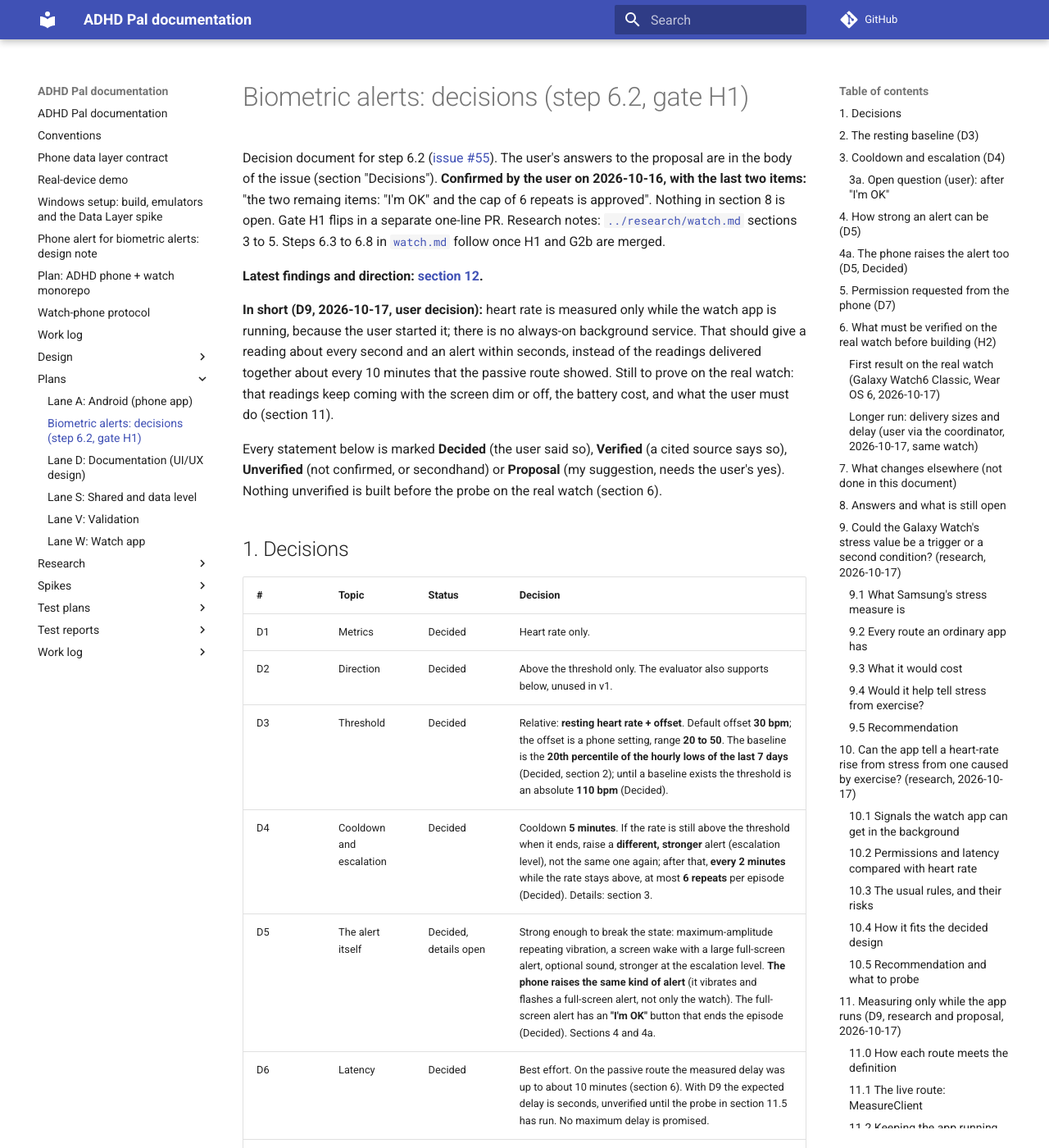
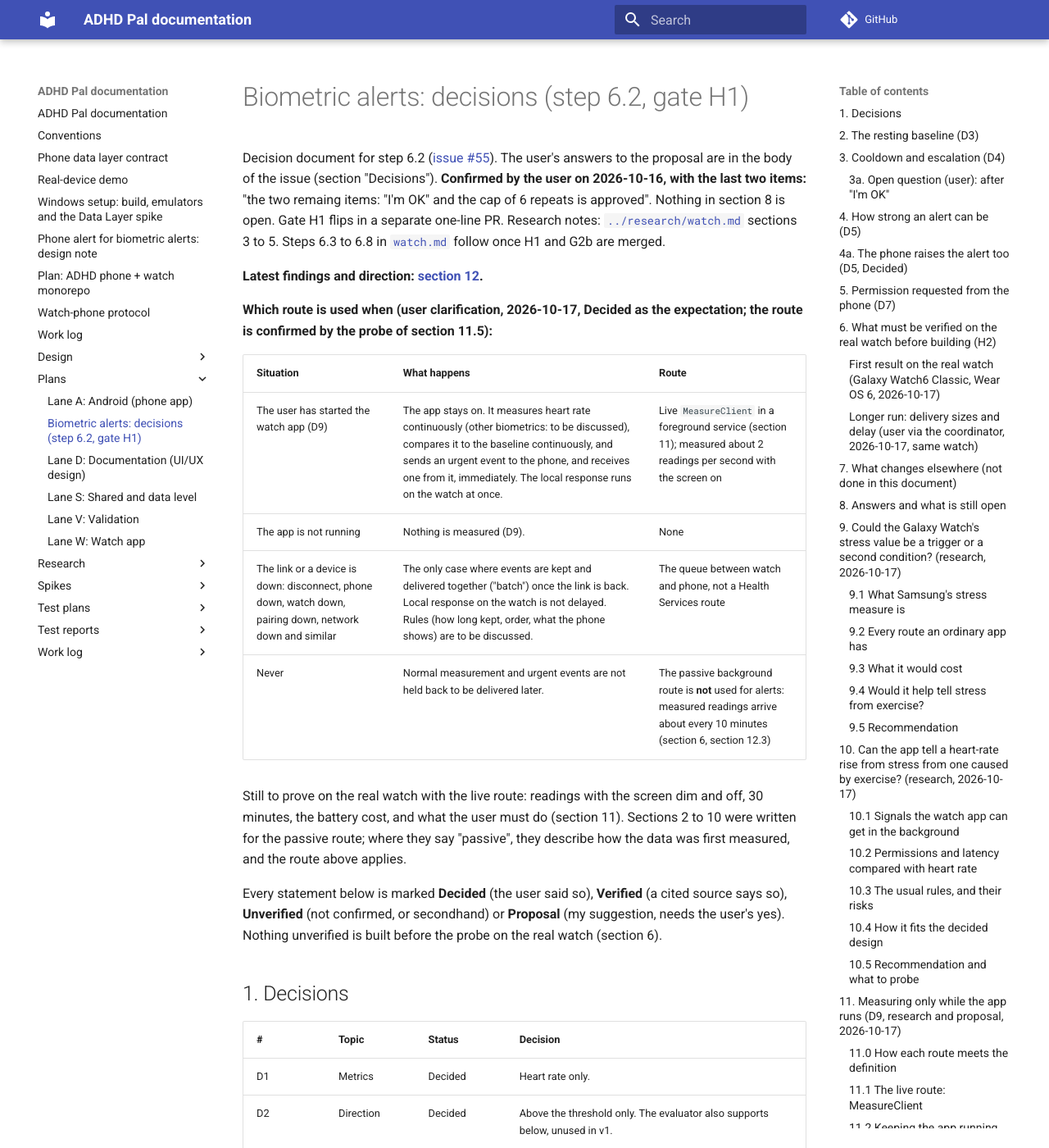
Before and after one commit to shlomoa/my-adhd-pal, an MkDocs documentation site: the page built from docs/plans/biometrics.md, in a window 1280 px wide and 1400 px high. Shown: the whole window at 82% size. Built offline with MkDocs 1.6.1 and Material for MkDocs 9.7.7, drawn with Linux system fonts in a browser that asks for light colours; comment, search, counter and statistics services are not loaded; some of the changed text lies outside the part shown.

Commit message:
Biometrics: which route is used when; align the passive-route wording
Co-Authored-By: Claude Sonnet 5.5 <noreply@anthropic.com>
Claude-Session: https://claude.ai/code/session_01TMxtFMs2xYeSu29sQZPCm1

```diff
--- a/docs/plans/biometrics.md
+++ b/docs/plans/biometrics.md
@@ -8,10 +8,17 @@ separate one-line PR. Research notes: [`../research/watch.md`](../research/watch
 
 **Latest findings and direction: [section 12](#12-findings-and-direction-so-far-2026-10-17).**
 
-**In short (D9, 2026-10-17, user decision):**
-heart rate is measured only while the watch app is running, because the user started it; there is no always-on background service.
-That should give a reading about every second and an alert within seconds, instead of the readings delivered together about every 10 minutes that the passive route showed.
-Still to prove on the real watch: that readings keep coming with the screen dim or off, the battery cost, and what the user must do (section 11).
+**Which route is used when (user clarification, 2026-10-17, Decided as the expectation; the route is confirmed by the probe of section 11.5):**
+
+| Situation | What happens | Route |
+|---|---|---|
+| The user has started the watch app (D9) | The app stays on. It measures heart rate continuously (other biometrics: to be discussed), compares it to the baseline continuously, and sends an urgent event to the phone, and receives one from it, immediately. The local response runs on the watch at once. | Live `MeasureClient` in a foreground service (section 11); measured about 2 readings per second with the screen on |
+| The app is not running | Nothing is measured (D9). | None |
+| The link or a device is down: disconnect, phone down, watch down, pairing down, network down and similar | The only case where events are kept and delivered together ("batch") once the link is back. Local response on the watch is not delayed. Rules (how long kept, order, what the phone shows) are to be discussed. | The queue between watch and phone, not a Health Services route |
+| Never | Normal measurement and urgent events are not held back to be delivered later. | The passive background route is **not** used for alerts: measured readings arrive about every 10 minutes (section 6, section 12.3) |
+
+Still to prove on the real watch with the live route: readings with the screen dim and off, 30 minutes, the battery cost, and what the user must do (section 11).
+Sections 2 to 10 were written for the passive route; where they say "passive", they describe how the data was first measured, and the route above applies.
 
 Every statement below is marked **Decided** (the user said so), **Verified** (a cited source says so), **Unverified** (not
 confirmed, or secondhand) or **Proposal** (my suggestion, needs the user's yes). Nothing unverified is built before the probe
@@ -62,7 +69,7 @@ as measured: readings were delivered together, up to about 600 at a time spannin
   These are secondhand and possibly outdated.
 
 **Baseline (Decided).** The user accepted the baseline as defined here (2026-10-16): "The baseline as you defined it is accepted by me."
-It is derived on the watch from passive samples (no new permission, works without Samsung Health):
+It is derived on the watch from the heart-rate readings of the running app (no new permission, works without Samsung Health):
 
 1. For each hour with at least 3 samples, keep the **median of the lowest 3 consecutive samples**. Keep only these hourly
    numbers (and their timestamps) for the last 7 days: they are a derived statistic, not raw readings, and are never logged
@@ -214,7 +221,7 @@ A short probe (debug-only, 6.4 first task) on the Galaxy Watch6 Classic:
 
 1. `getCapabilitiesAsync()` reports passive `HEART_RATE_BPM`.
 2. Register a passive listener; record arrival times and sample counts with the screen on, off and while the watch sits on a
-   desk, for at least 24 hours. This sets what "best effort" means (D6) and whether the 24-hourly-values baseline in section 2
+   desk, for at least 24 hours (done as far as needed: the results below show the passive route cannot give "immediately"; the live route replaces it, section 11). This sets what "best effort" means (D6) and whether the 24-hourly-values baseline in section 2
    is reachable. If readings arrive only every several minutes, or not at all in the background, the user decides whether
    biometric alerts are still worth building (Samsung may restrict third-party background heart rate:
    [forum thread](https://forum.developer.samsung.com/t/read-heart-rate-every-5-minutes-in-background-service-on-wear-os/34328),
@@ -281,7 +288,7 @@ What this shows (Verified on the device, one watch, wrist state partly unknown):
 | End-episode item phone to watch (path, body, urgent), protocol 1.2 | Shared lane | "I'm OK" on the phone ends the episode on the watch (section 4a) |
 | Phone raises its own alert when an `/alert` arrives: alarm-channel notification, repeating maximum vibration, flashing full-screen alert, level 2 stronger (section 4a) | Android lane | D5 |
 | `EpisodeEvaluator` and `BaselineTracker` (in `:protocol`, `alerts/`): resting-relative threshold, escalation level, episode end (replace the first `AlertEvaluator` with absolute thresholds, deleted) | Watch lane (6.5), tests first (TC-W-086 to 089, 120 to 131, 138) | D3, D4 |
-| Passive listener, baseline store (hourly values), alert activity with full-screen intent, vibration patterns | Watch lane (6.3, 6.4, 6.6) | D5 |
+| Live measure service (section 11), baseline store (hourly values), alert activity with full-screen intent, vibration patterns | Watch lane (6.3, 6.4, 6.6) | D5 |
 | Play declaration for the full-screen intent | Step 7.x | section 4 |
 
 ## 8. Answers and what is still open
@@ -338,7 +345,7 @@ Each statement is marked **Verified** (an official page I read, cited), **Second
 
 | Route | Does it give the stress value? | What I found |
 |---|---|---|
-| Health Services on Wear OS (our current route) | **No.** Verified | The data types required for passive monitoring are heart rate, steps, distance, speed, calories, elevation and floors; heart-rate variability, inter-beat interval and stress do not appear ([Google](https://developer.android.com/health-and-fitness/health-services/compatibility)). A given watch may add types; the capabilities call lists them (**Unverified** for this watch). |
+| Health Services on Wear OS (the route of section 11) | **No.** Verified | The data types required for passive monitoring are heart rate, steps, distance, speed, calories, elevation and floors; heart-rate variability, inter-beat interval and stress do not appear ([Google](https://developer.android.com/health-and-fitness/health-services/compatibility)). A given watch may add types; the capabilities call lists them (**Unverified** for this watch). |
 | Samsung Health Sensor SDK (watch, Galaxy Watch4 and later) | **No stress tracker.** Verified | Continuous trackers: accelerometer, heart rate (its inter-beat interval "can be used to calculate HRV"), PPG, skin temperature; on demand: body composition, ECG. It does not share data with Samsung Health. **Developer mode is "intended only for testing or debugging your app. It is not intended for app users"; to distribute an app you must join the Samsung Partner Program** ([Samsung FAQ](https://developer.samsung.com/health/sensor/faq.html)). |
 | Samsung Health Data SDK (phone) | **No stress, no HRV type.** Verified | The release notes list heart rate, sleep, sleep apnea, irregular rhythm notification, energy score, skin temperature, steps and others, with user consent for all reads; the access code for developer mode and distribution come through the partner program ([Samsung](https://developer.samsung.com/health/data/release-note.html)). Its energy score is derived from HRV (**Secondhand**) but is a different value. |
 | Health Connect (phone) | **Probably not.** Mixed | A heart-rate-variability record type exists (`HeartRateVariabilityRmssdRecord`, API 34; Verified, [Android](https://developer.android.com/reference/kotlin/androidx/health/connect/client/records/HeartRateVariabilityRmssdRecord)); I saw no stress record type (**Unverified**: I did not read the whole type list). Whether Samsung Health writes HRV or stress there: **Secondhand and conflicting**, a sync vendor's page says overnight HRV and a stress score are written ([FitMesh](https://www.fitmesh.fit/en/sync/galaxy-watch/watch-6)); a Samsung forum thread suggests HRV may need the privileged partnership ([Samsung forum](https://forum.developer.samsung.com/t/hrv-heart-rate-variability-heart-rate/41364)). The user can check the Health Connect data-sources screen on the phone for what Samsung Health writes. |
@@ -396,8 +403,8 @@ Each statement is marked **Verified** (an official page I read, cited), **Second
 ### 10.2 Permissions and latency compared with heart rate
 
 - **Permission.** One more runtime permission, `ACTIVITY_RECOGNITION` (Verified, above), on top of the heart-rate ones; it fits the phone onboarding of D7 the same way (whether `pm grant` and a remote prompt work for it: **Unverified**, the heart-rate permissions did on this watch).
-- **Latency.** Google ([monitor in the background](https://developer.android.com/health-and-fitness/health-services/monitor-background), Verified): "When you receive data in the background, it is delivered in batches." and "Use the timestamps included within these objects rather than the time they were received by your app to determine the correct ordering of events." Our measurement for heart rate: one delivery of 318 samples 7 min 41 s after start (section 6). So movement data from the same route is expected to be as late as heart rate: each heart-rate sample can be judged against the steps in the minutes *before its own timestamp*, and the delay only moves the alert time (D6, best effort). Whether steps and heart rate really come in the same delivery on this watch: **Unverified**, the probe below shows it.
-- **Battery.** Passive steps and activity state come from the same background channel as heart rate (small extra cost, **Unverified**); a raw accelerometer listener is the expensive option.
+- **Latency.** Google ([monitor in the background](https://developer.android.com/health-and-fitness/health-services/monitor-background), Verified): "When you receive data in the background, it is delivered in batches." and "Use the timestamps included within these objects rather than the time they were received by your app to determine the correct ordering of events." Our measurement for heart rate: one delivery of 318 samples 7 min 41 s after start (section 6). So movement data from this passive route is as late as heart rate; with the live route (section 11) this needs its own measurement: each heart-rate sample can be judged against the steps in the minutes *before its own timestamp*, and the delay only moves the alert time (D6, best effort). Whether steps and heart rate really come in the same delivery on this watch: **Unverified**, the probe below shows it.
+- **Battery.** Steps and activity state read in the background come from the same channel as passive heart rate (small extra cost, **Unverified**; not measured for the live route); a raw accelerometer listener is the expensive option.
 
 ### 10.3 The usual rules, and their risks
 
@@ -442,9 +449,9 @@ not as an always-on background service. Nothing below is built. Where something
 
 | Route | Continuous | Immediate (seconds) | Local response, report to the phone | Status |
 |---|---|---|---|---|
-| Passive listener service (background) | Yes | **No**: measured delay up to about 10 minutes (section 6) | Yes | Measured |
-| Passive callback while the app runs | Yes | The page says "a slightly faster rate" than the service, not quantified | Yes | Unverified, not probed |
-| Live `MeasureClient` while the app runs (11.1) | Expected, about once per second | Expected seconds | Yes | Unverified, probe in 11.5 |
+| Passive listener service (background) | Yes | **No**: measured delay up to about 10 minutes (section 6) | Yes | Measured; not used for alerts |
+| Passive callback while the app runs | Yes | The page says "a slightly faster rate" than the service, not quantified | Yes | Unverified, not probed; not used |
+| Live `MeasureClient` while the app runs (11.1) | Yes: about 2 readings per second, screen on (section 12.3) | Yes: within about a second, screen on | Yes | Measured with the screen on; dim, off and 30 minutes open (11.5) |
 | `ExerciseClient` | Yes | See the Google text in 11.1 | Yes | Not chosen: it is for workouts |
 
 ### 11.1 The live route: `MeasureClient`
```
Also changed, not shown: other parts of docs/plans/biometrics.md (+1 -1 lines).
